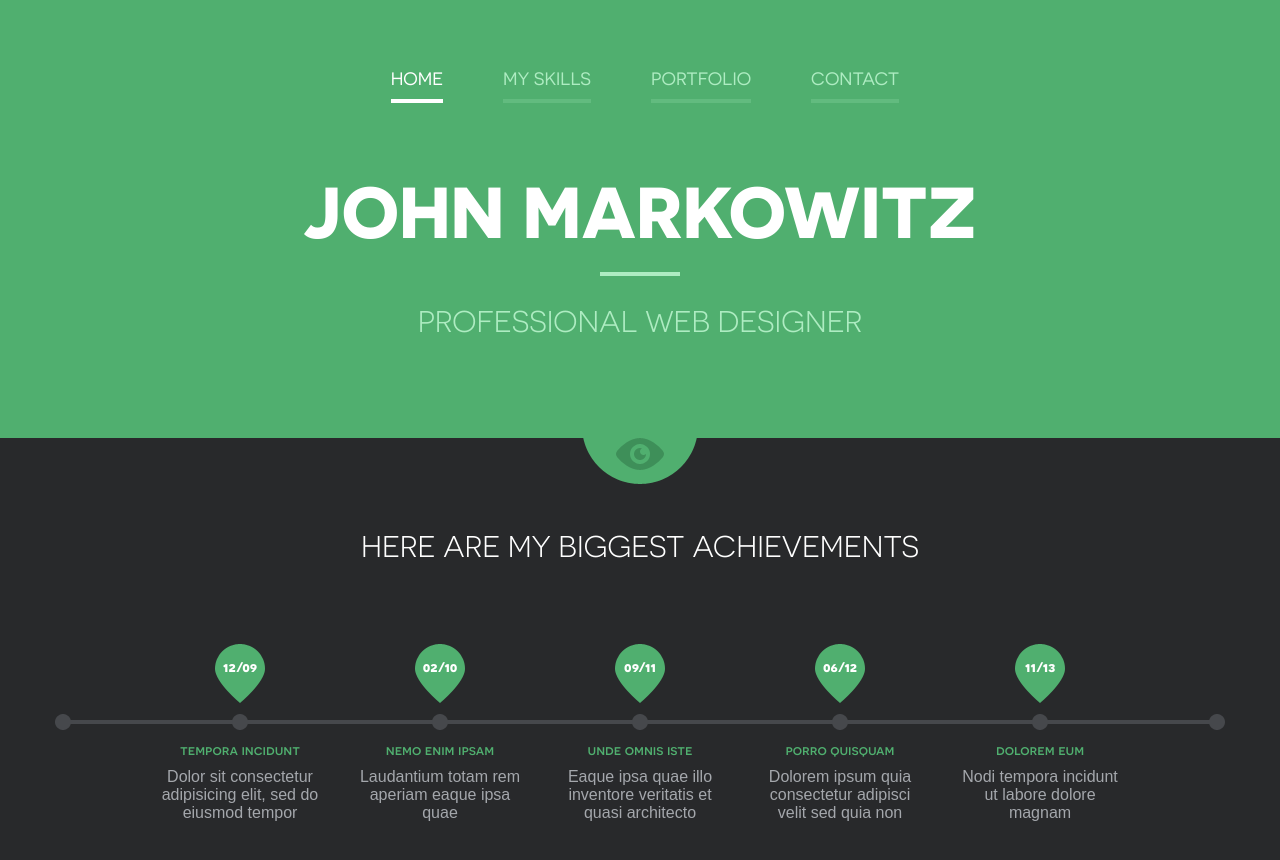
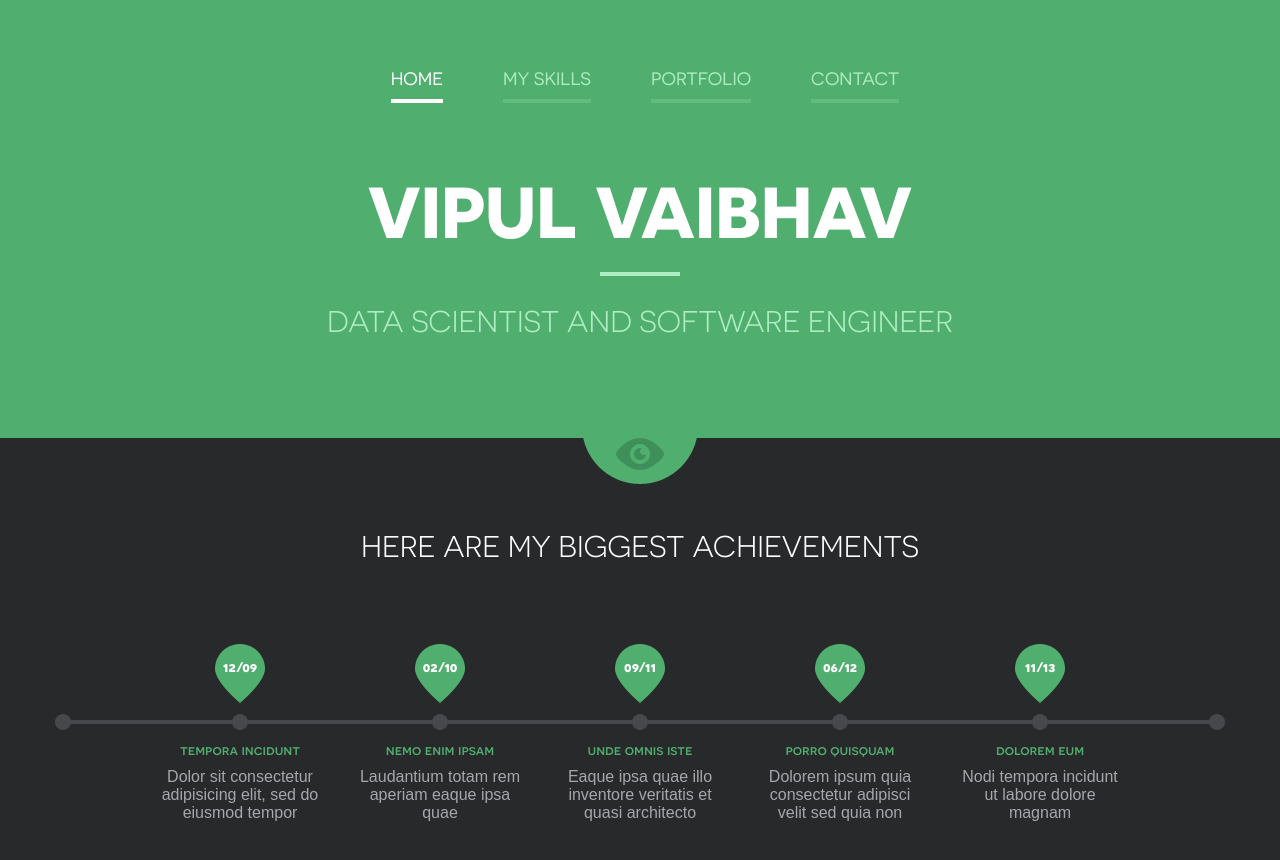
Before and after one commit to kartik-1799/vipul5247.github.io, a plain HTML site: page index.html in a window 1280 px wide. Shown: the top 860 px of the page. Drawn offline with nearby package versions, Linux system fonts and the light colour scheme.

Commit message:
Updating basics

```diff
--- a/index.html
+++ b/index.html
@@ -7,7 +7,7 @@
 	<meta name="viewport" content="width=device-width, initial-scale=1, maximum-scale=1, minimum-scale=1, user-scalable=no">
 	<meta http-equiv="X-UA-Compatible" content="IE=edge,chrome=1">
 	<meta name="format-detection" content="telephone=no">
-	<title>John Markowitz</title>
+	<title>Vipul Vaibhav</title>
 	<link rel="stylesheet" href="js/fancybox/jquery.fancybox.css" type="text/css" media="screen" />
 	<link rel="stylesheet" href="css/all.css" />
 	<link rel="stylesheet" href="css/screen.css" />
@@ -28,8 +28,8 @@
 							<li><a href="Contact.html">Contact</a></li>
 						</ul>
 					</nav>
-				<h1 class="logo">John Markowitz</h1>
-				<h2 class="slogan">Professional Web Designer</h2>
+				<h1 class="logo">Vipul Vaibhav</h1>
+				<h2 class="slogan">Data Scientist and Software Engineer</h2>
 			</header>
 		</div>
 		<div class="wrapper-holder grey">
```
Also changed, not shown: portfolio.html (+1 -1 lines).
